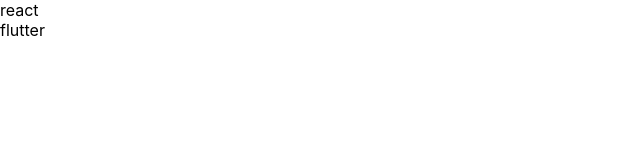
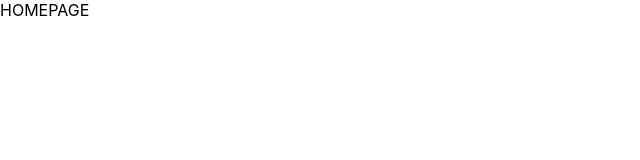
Before and after one commit to rhwnsgh2/blog-fe, a React (Create React App) app: page / in a window 1280 px wide. Shown: the top 160 px of the page, without its empty margins (0-640 px from the left). Built offline with nearby package versions, Linux system fonts and the light colour scheme.

Commit message:
add react-icon, homePage

```diff
--- a/package.json
+++ b/package.json
@@ -13,6 +13,7 @@
     "@types/react-router-dom": "5.3.3",
     "react": "^17.0.2",
     "react-dom": "^17.0.2",
+    "react-icons": "4.3.1",
     "react-router-dom": "6.2.2",
     "react-scripts": "5.0.0",
     "typescript": "4.6.2",
--- a/src/App.tsx
+++ b/src/App.tsx
@@ -1,12 +1,16 @@
 import React from 'react';
 import './App.css';
-import { BrowserRouter } from 'react-router-dom';
+import { BrowserRouter, Route, Routes } from 'react-router-dom';
 import { NavigationBar } from './components/navigationBar/navBar';
+import { Home } from './pages/home';
 
 function App(): JSX.Element {
   return (
     <BrowserRouter>
-      <NavigationBar />
+      <Routes>
+        <Route path="/" element={<Home />} />
+        <Route path="/react" element={<Home />} />
+      </Routes>
     </BrowserRouter>
   );
 }
--- /dev/null
+++ b/src/pages/home.tsx
@@ -0,0 +1,5 @@
+import React from 'react';
+
+export function Home(): JSX.Element {
+  return <div>HOMEPAGE</div>;
+}
```
Also changed, not shown: 1 other file (tests, documents, lock files or other folders).
